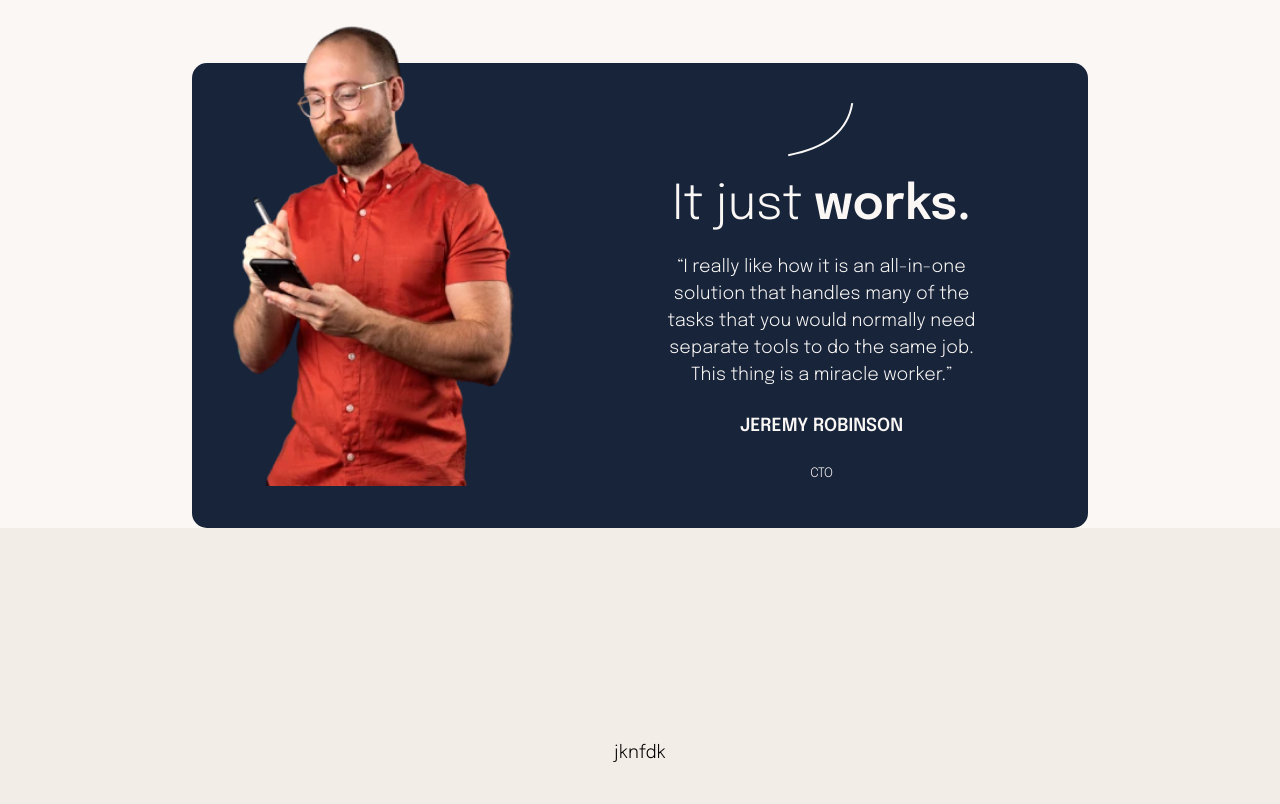
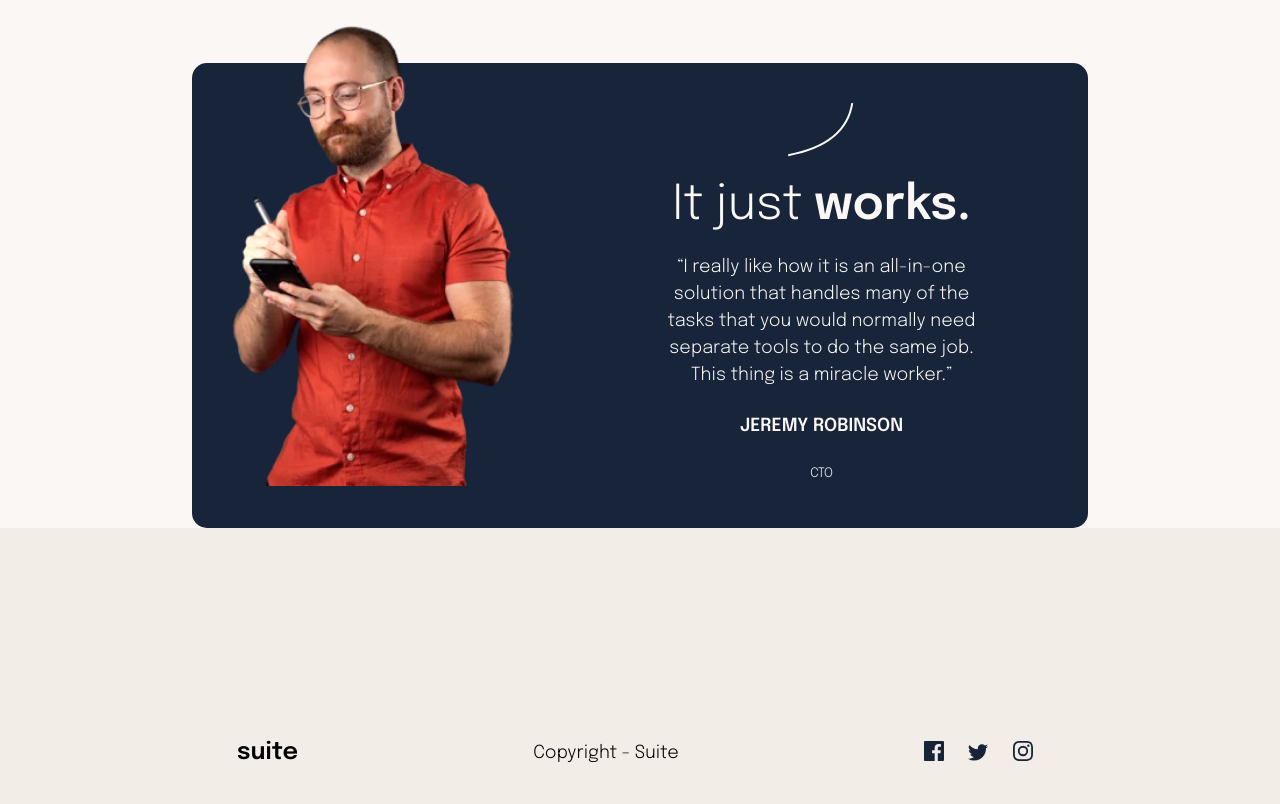
Before and after one commit to has9800/suite, a plain HTML site: page index.html in a window 1280 px wide. Shown: the part 796-1600 px from the top of the page. Drawn offline with Linux system fonts and the light colour scheme.

Commit message:
footer completed

```diff
--- a/index.css
+++ b/index.css
@@ -191,7 +191,7 @@ body {
     font-size: var(--fs-lg);
 }
 
-.about-section  p {
+.about-section p {
     width: 50%;
     margin: 24px auto;
     line-height: 1.5;
@@ -212,6 +212,28 @@ body {
     flex-direction: column;
     justify-content: center;
     align-items: center;
+}
+
+.footer-nav {
+    display: flex;
+    flex-direction: column;
+    justify-content: space-between;
+    align-items: center;
+}
+
+.footer-nav div {
+    margin: 20px;
+    padding: 5px;
+}
+
+.footer-nav img {
+    margin: 10px;
+}
+
+.footer-nav img:hover {
+    opacity: 0.6;
+    transition: all 200ms ease-in-out;
+    cursor: pointer;
 }
 
 /* -----------------UTILS-------------------- */
@@ -270,16 +292,17 @@ body {
 }
 
 
-/* -----------------MEDIA QUERIES-------------------- */
+/*-----------------MEDIA QUERIES--------------------*/
 .hero-image1 {
     width: 20vw;
     height: 500px;
     margin-left: -250px;
+    display: inline-block;
 }
 
 .hero-image2{
     display: none;
- }
+}
 
  /* mobile images */
  @media only screen and (max-width: 768px){
@@ -294,8 +317,22 @@ body {
     }
  }
 
+  /* mobile images
+  @media only screen and (max-width: 1250px){
+    .hero-image1{
+        width: 90%;
+        height: 500px;
+        margin: 1px auto;
+    }
+
+    .hero-image2{
+        display: none;
+    }
+ } */
+
  /* tablet */
  @media only screen and (max-width: 1024px){
+/* @media all and (min-width: 768px) and (max-width: 1023px) { */
     .hero-container p {
         width: 65vw;
     }
@@ -326,6 +363,7 @@ body {
 
  /* desktop */
  @media only screen and (min-width: 1025px){
+/* @media all and (min-width: 1024px) and (max-width: 1280px) { */
     .navbar {
         display: flex;
         flex-direction: row;
@@ -438,4 +476,24 @@ body {
         /* filter: drop-shadow(30px 10px 4px #fff);     */
     }
 
+    .footer {
+        width: 100vw;
+    }
+
+    .footer-nav {
+        display: flex;
+        flex-direction: row;
+        justify-content: space-between;
+        align-items: center;
+        width: 70%;
+    }
+
+    .footer-nav div {
+        margin: 20px 40px;
+        padding: 5px;
+    }
+
+    .footer-nav img {
+        margin: 10px;
+    }
  }
--- a/index.html
+++ b/index.html
@@ -59,9 +59,9 @@
         </div>
         <div>
           <div>
-            <img src="./assets/pattern-curved-line-2.svg" alt="" />
+            <img src="./assets/pattern-curved-line-2.svg" alt="" style="" />
           </div>
-          <div>
+          <div style="margin-top: 20px;">
             <h1>It just <span style="font-weight: 600;">works.</span></h1>
             <p>
               “I really like how it is an all-in-one solution that handles many of the tasks that you would normally need separate tools to do the same job. This thing is a miracle worker.”
@@ -80,9 +80,19 @@
 
 
   <footer class="footer">
-    <div>
-      jknfdk
-    </div>
+    <nav class="footer-nav">
+      <div>
+        <h3 style="font-weight: bold; font-size: x-large;">suite</h3>
+      </div>
+      <div>
+        <p>Copyright - Suite</p>
+      </div>
+      <div>
+        <img src="/assets/icon-facebook.svg" alt="facebook" class="" />
+        <img src="/assets/icon-twitter.svg" alt="twitter" class="" />
+        <img src="/assets/icon-instagram.svg" alt="instagram" class="" />
+      </div>
+    </nav>
   </footer>
 
 </body>
```
